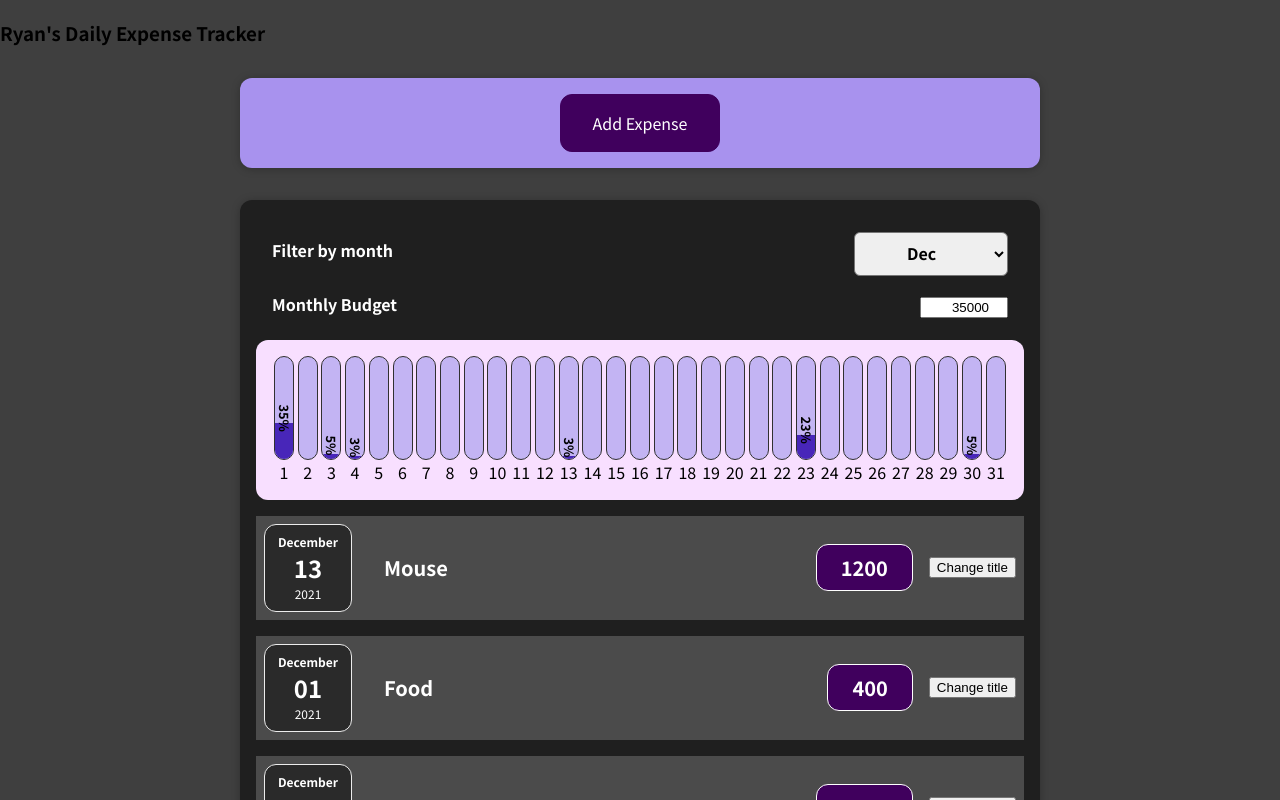
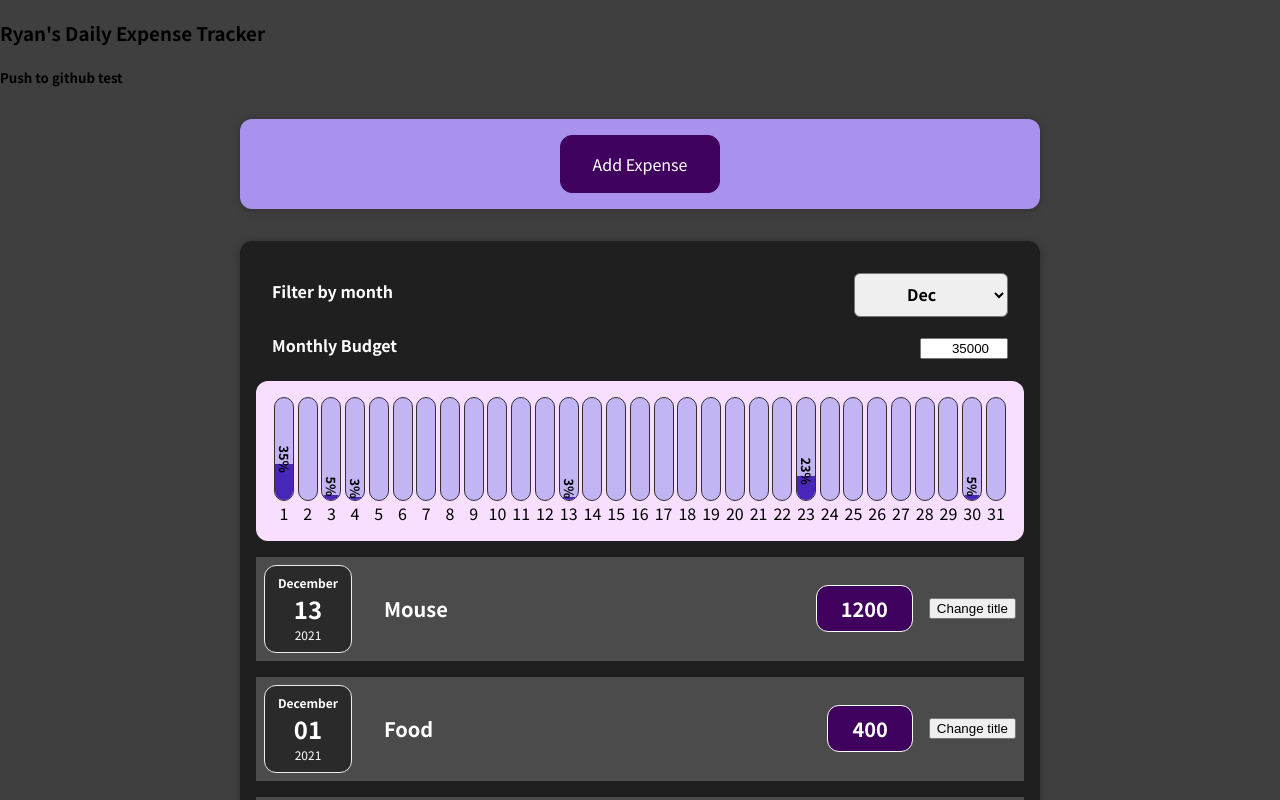
Before and after one commit to MaEdAlpha/expense-tracker, a React (Create React App) app: page / in a window 1280 px wide. Shown: the top 800 px of the page. Built offline with nearby package versions, Linux system fonts and the light colour scheme.

Commit message:
Repo test
using alias

```diff
--- a/src/App.js
+++ b/src/App.js
@@ -62,6 +62,7 @@ function App() {
   return (
     <div>
       <h3>Ryan's Daily Expense Tracker</h3>
+      <h5>Push to github test</h5>
       <NewExpense onSubmitNewExpense={addNewExpenseHandler} />
       <Card className="expenses">
         <Expenses expenses={updatedExpenses}></Expenses>
```
